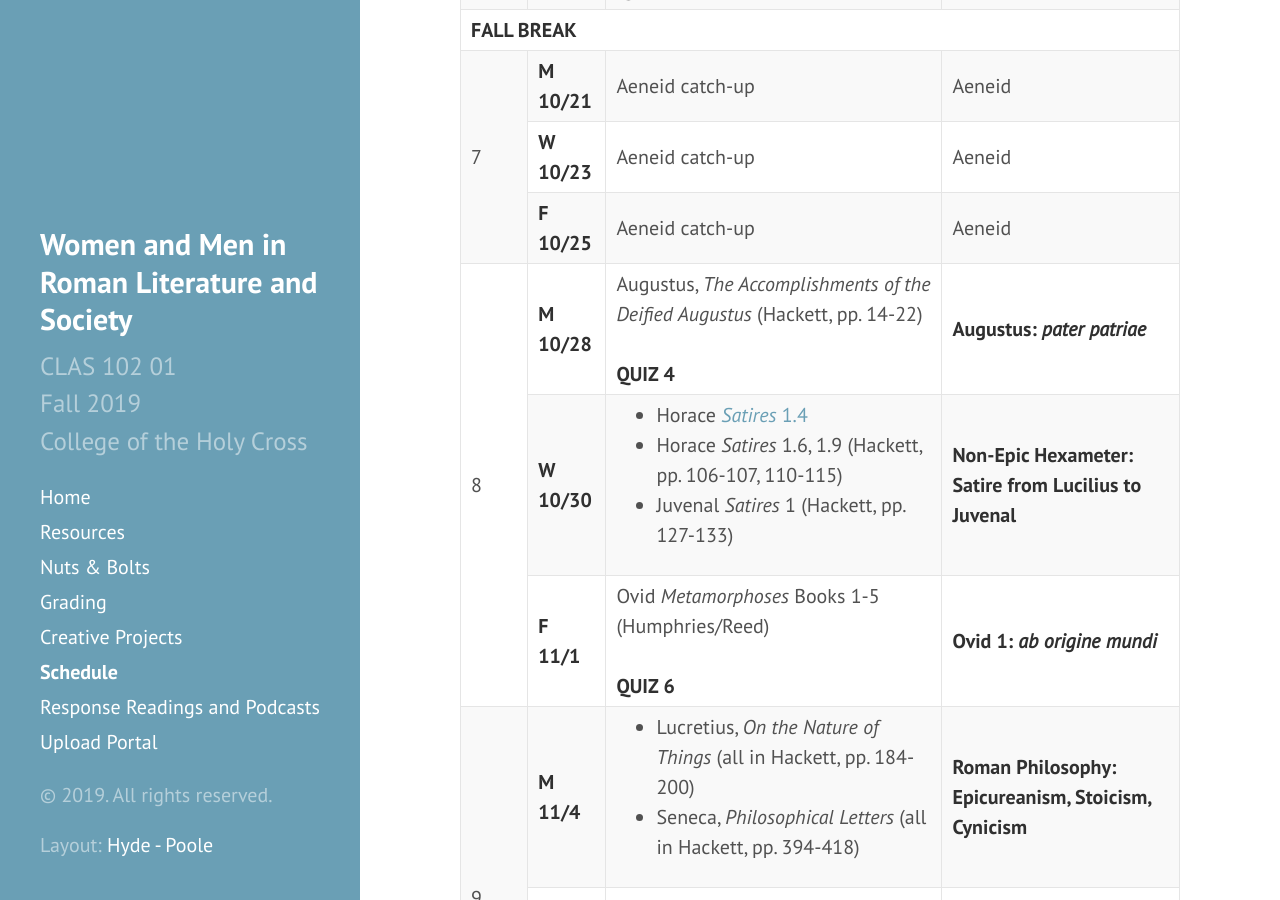
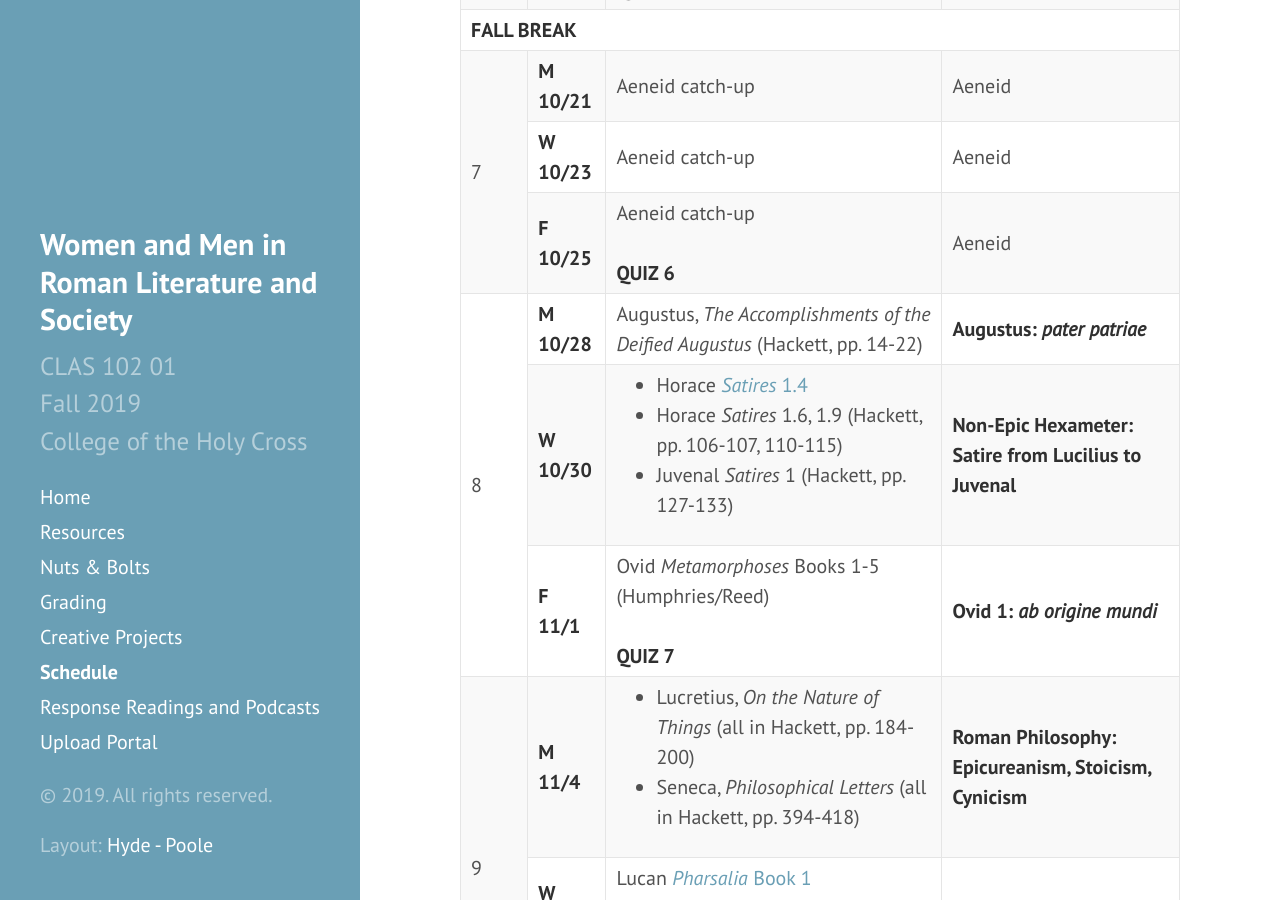
Before and after one commit to DLibatique/CLAS102-F19, a Jekyll site: the page built from _pages/6-schedule.md, in a window 1280 px wide and 900 px high, scrolled down 2389 px. Built offline with Jekyll 4.4.1, drawn with Linux system fonts in a browser that asks for light colours.

Commit message:
updated quiz numbering

```diff
--- a/_pages/6-schedule.md
+++ b/_pages/6-schedule.md
@@ -166,14 +166,14 @@ All assignments listed below should be completed by the date on which they’re
         </tr>
         <tr>
             <td><strong>F 10/25</strong></td>
-            <td>Aeneid catch-up</td>
+            <td>Aeneid catch-up<br><br><strong>QUIZ 6</strong></td>
             <td>Aeneid</td>
         </tr>
 
         <tr> <!--Week 8 start-->
             <td rowspan="3">8</td>
             <td><strong>M 10/28</strong></td>
-            <td>Augustus, <em>The Accomplishments of the Deified Augustus</em> (Hackett, pp. 14-22)<br><br><strong>QUIZ 4</strong></td>
+            <td>Augustus, <em>The Accomplishments of the Deified Augustus</em> (Hackett, pp. 14-22)</td>
             <td><strong>Augustus: <em>pater patriae</em></strong></td>
             <!-- old
             <td>Ovid <em>Metamorphoses</em> Books 6-10 (Humphries/Reed)</td>
@@ -197,7 +197,7 @@ All assignments listed below should be completed by the date on which they’re
         </tr>
         <tr>
             <td><strong>F 11/1</strong></td>
-            <td>Ovid <em>Metamorphoses</em> Books 1-5 (Humphries/Reed)<br><br><strong>QUIZ 6</strong></td>
+            <td>Ovid <em>Metamorphoses</em> Books 1-5 (Humphries/Reed)<br><br><strong>QUIZ 7</strong></td>
             <td><strong>Ovid 1: <em>ab origine mundi</em></strong></td>
             <!-- old
             <td>Ovid, <em>The Art of Love</em> 1.1-176, 229-398, 437-642; <em>Fasti</em> 4.721-862; <em>Tristia</em> 4.10 (Hackett, pp. 227-245, 248-256)<br><br><strong>QUIZ 7</strong></td>
```
